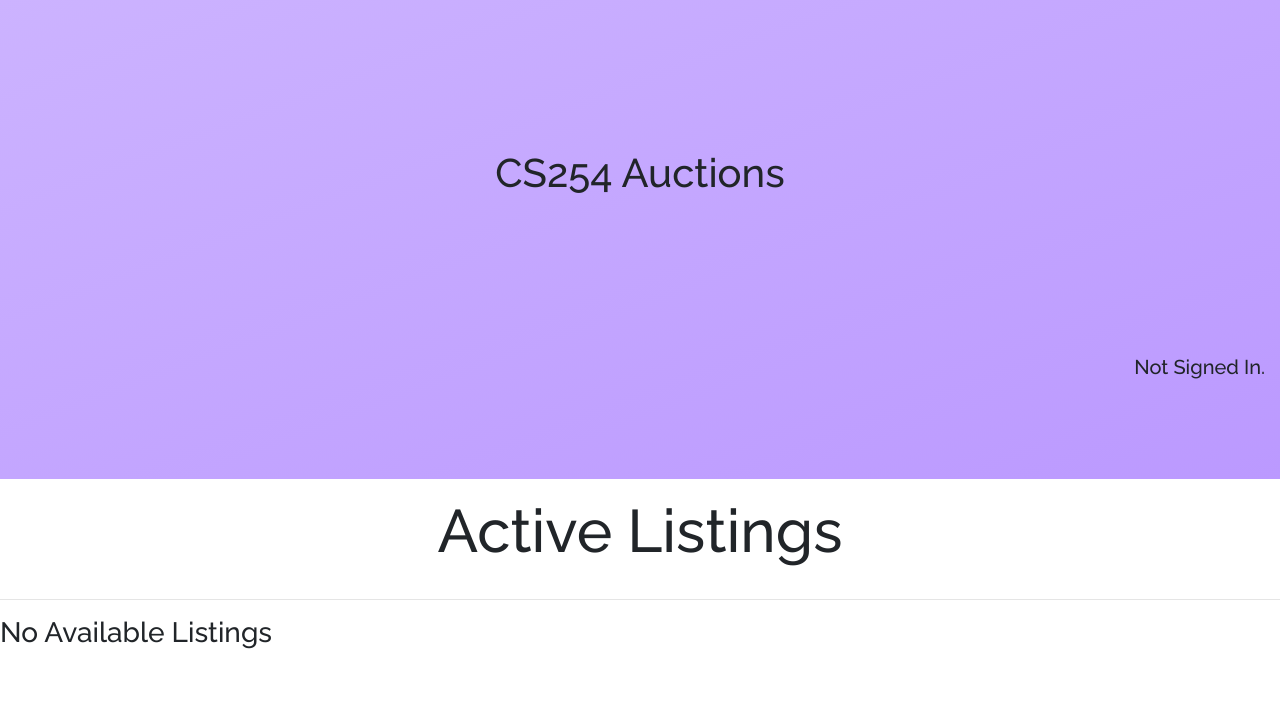
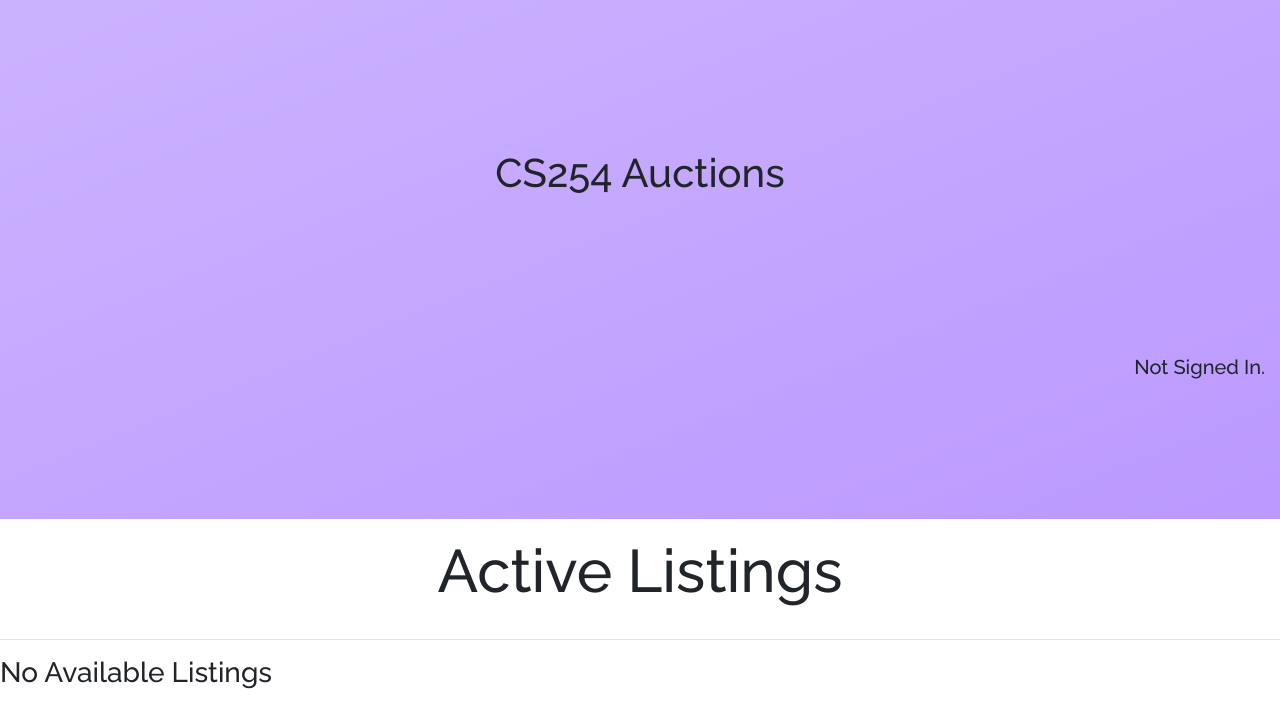
Before and after one commit to nishant-nayak/e-auctions, a Django app: page / in a window 1280 px wide. Shown: the part 57-785 px from the top of the page. Run offline with Django 3.2, Linux system fonts and the light colour scheme; data that the repository does not hold is empty.

Commit message:
Updated styles.css

```diff
--- a/auction/static/auction/styles.css
+++ b/auction/static/auction/styles.css
@@ -26,7 +26,7 @@ html, body {
 
 .landing {
   background-image: linear-gradient(to bottom right, #ccb3ff, #bb99ff);
-  height: 60%;
+  height: 65%;
   top: 0;
   bottom: auto;
 }
```
